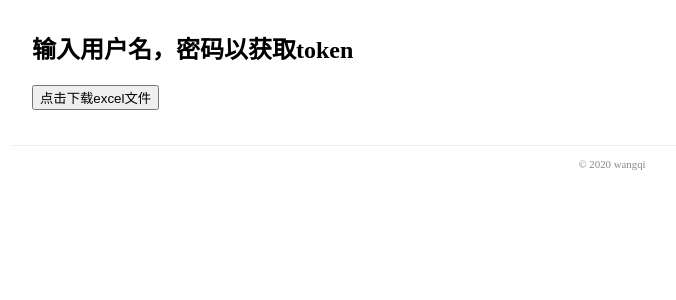
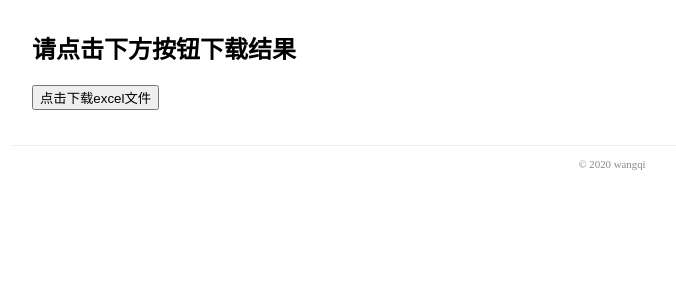
Before and after one commit to 120211wq/wq_projects, a Flask app: page /download/1 in a window 1280 px wide. Shown: the part 46-346 px from the top of the page, without its empty margins (28-704 px from the left). Run offline with Flask 2, Linux system fonts and the light colour scheme; some libraries are stand-ins or nearby versions.

```diff
--- a/DataCreationFlask/templates/download.html
+++ b/DataCreationFlask/templates/download.html
@@ -1,7 +1,7 @@
 {% extends 'base.html' %}
 
 {% block content %}
-<h2>输入用户名，密码以获取token</h2>
+<h2>请点击下方按钮下载结果</h2>
 
 <form method="post">
     {{ form.submit }}<br>
```
